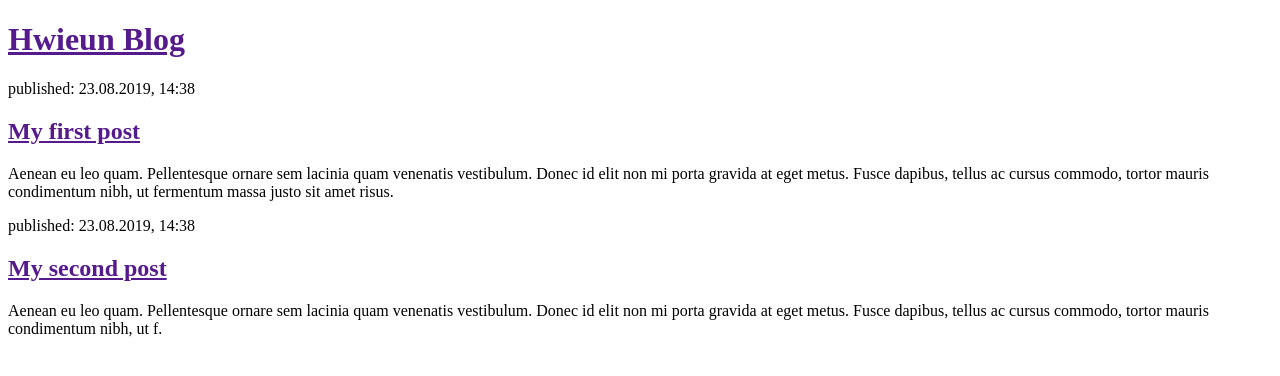
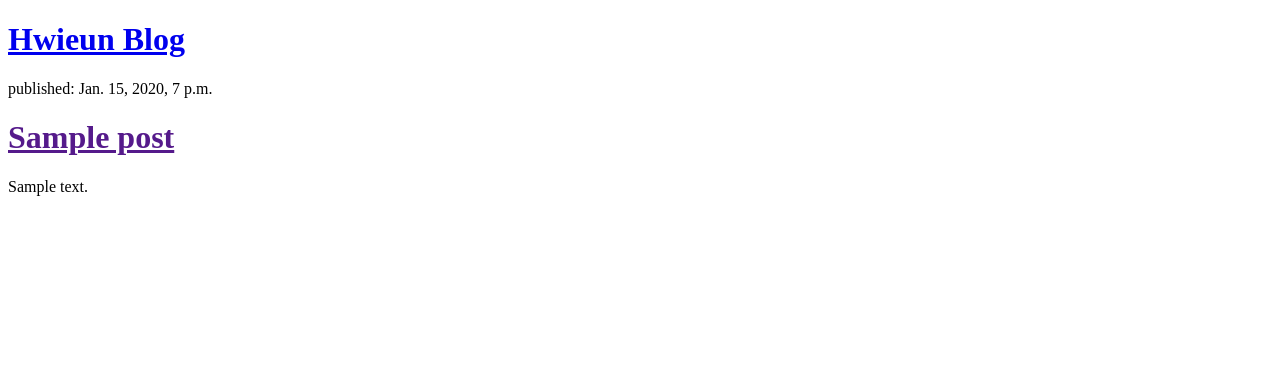
Before and after one commit to Hwieun/my-first-blog, a Django app: page / in a window 1280 px wide. Shown: the top 376 px of the page. Run offline with Django 3.2, Linux system fonts and the light colour scheme; tables that the repository leaves empty hold one stand-in row (values such as "Sample post").

Commit message:
Modified templates to display posts from database.

```diff
--- a/blog/models.py
+++ b/blog/models.py
@@ -13,7 +13,7 @@ class Post(models.Model): #Post 모델 정의 #models Post가 장고 모델임
     created_date = models.DateTimeField(default=timezone.now)
     published_date = models.DateTimeField(blank=True, null=True)
 
-    def publich(self): #self가 this 포인터
+    def publish(self): #self가 this 포인터
         self.published_date = timezone.now()
         self.save()
 
--- a/blog/templates/blog/post_list.html
+++ b/blog/templates/blog/post_list.html
@@ -6,18 +6,15 @@
 </head>
 <body>
 <div>
-  <h1><a href="">Hwieun Blog</a></h1>
+  <h1><a href="/">Hwieun Blog</a></h1>
 </div>
-<div>
-  <p>published: 23.08.2019, 14:38</p>
-  <h2><a href="">My first post</a></h2>
-  <p>Aenean eu leo quam. Pellentesque ornare sem lacinia quam venenatis vestibulum. Donec id elit non mi porta gravida at eget metus. Fusce dapibus, tellus ac cursus commodo, tortor mauris condimentum nibh, ut fermentum massa justo sit amet risus.</p>
-</div>
-<div>
-  <p>published: 23.08.2019, 14:38</p>
-  <h2><a href="">My second post</a></h2>
-  <p>Aenean eu leo quam. Pellentesque ornare sem lacinia quam venenatis vestibulum. Donec id elit non mi porta gravida at eget metus. Fusce dapibus, tellus ac cursus commodo, tortor mauris condimentum nibh, ut f.</p>
-</div>
+  {%for post in posts %}
+  <div>
+    <p>published: {{post.published_date}}</p>
+    <h1><a href="">{{post.title}}</a></h1>
+    <p>{{post.text | linebreaksbr}}</p>
+  </div>
+  {%endfor%}
 </body>
 
 </html>
--- a/blog/views.py
+++ b/blog/views.py
@@ -1,4 +1,9 @@
 from django.shortcuts import render
+from django.utils import timezone
+from .models import Post
 
 def post_list(request):
-    return render(request, 'blog/post_list.html', {})
+    #posts 가 QuerySet
+    posts = Post.objects.order_by('published_date')
+
+    return render(request, 'blog/post_list.html', {'posts':posts})
```
